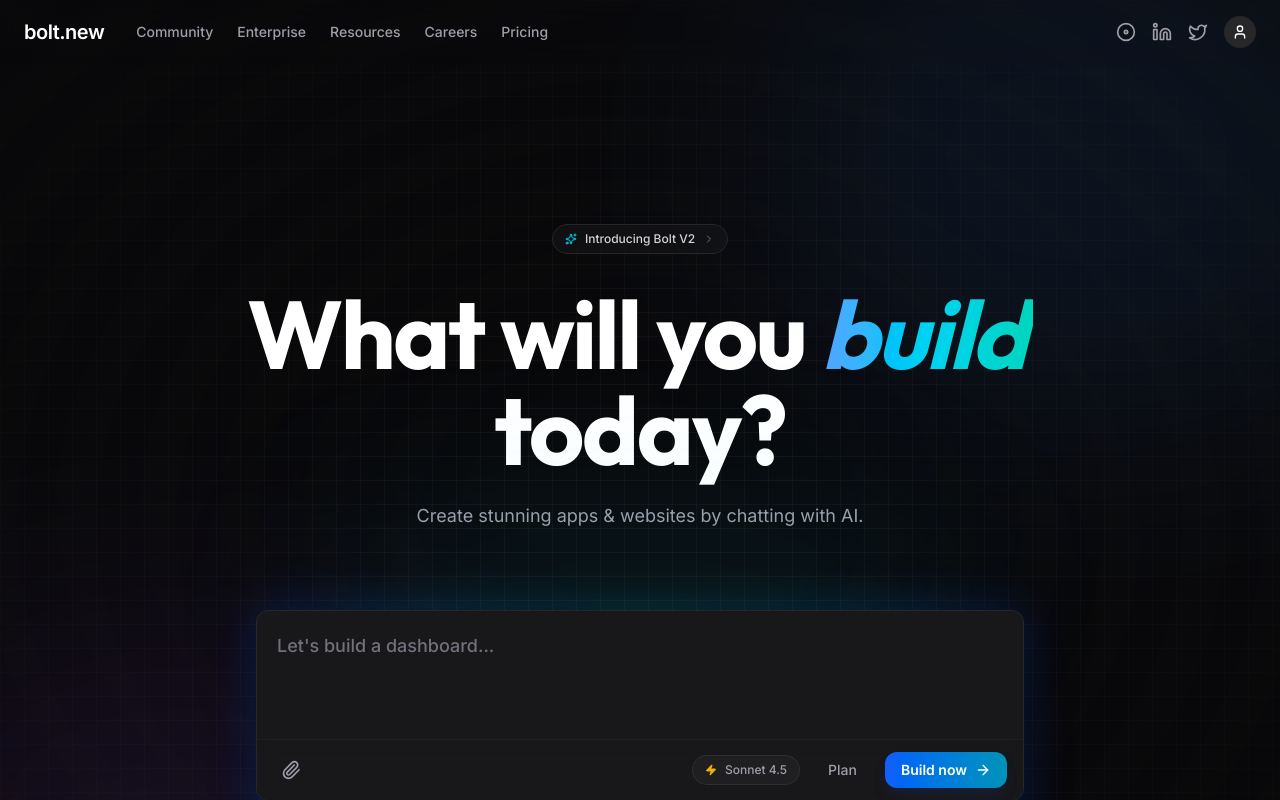
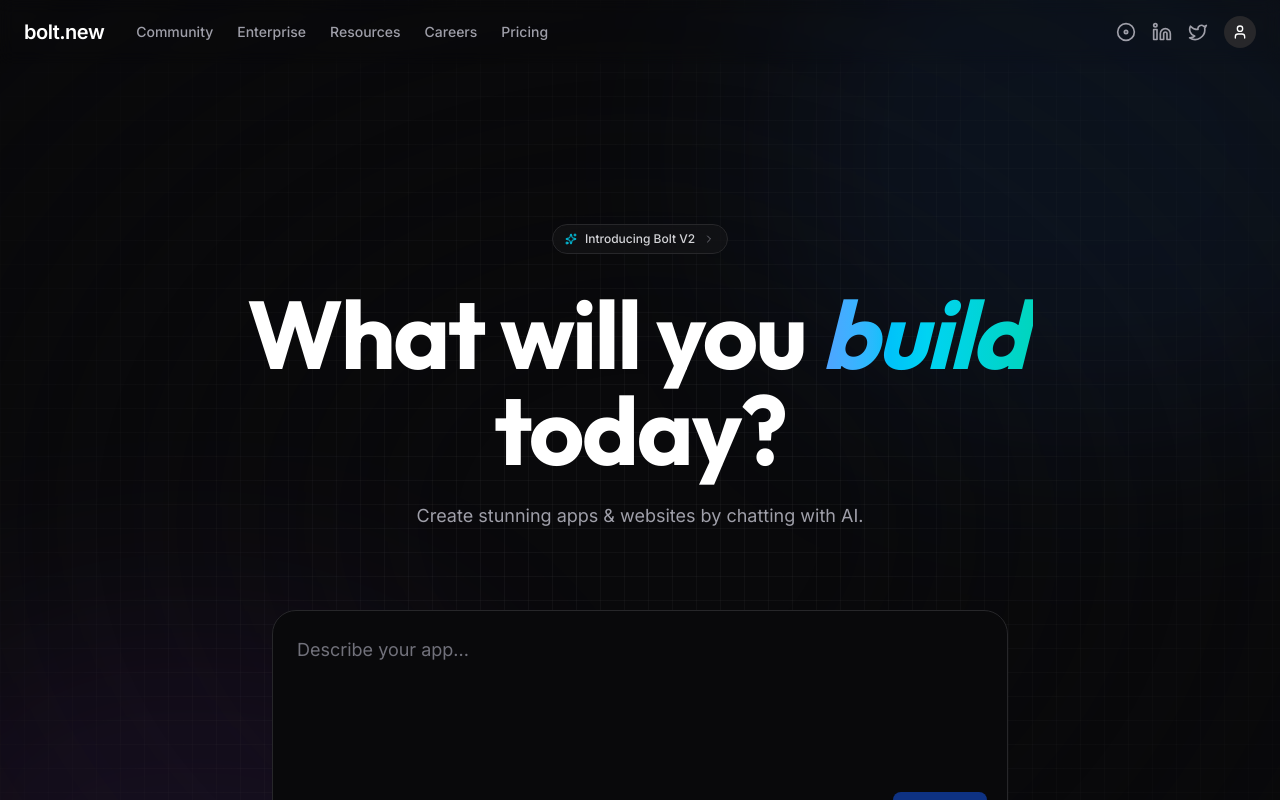
Before and after one commit to SpiritOfKedar/nextgen, a React (Vite) app in the folder frontend/: page / in a window 1280 px wide. Built offline with nearby package versions, Linux system fonts and the light colour scheme.

Commit message:
input box validation

```diff
--- a/frontend/src/components/Chat/InputArea.tsx
+++ b/frontend/src/components/Chat/InputArea.tsx
@@ -33,18 +33,9 @@
     };
 
     return (
-        <div className="w-full max-w-3xl mx-auto mb-20 relative">
-            {/* The Glowing Horizon Effect */}
-            <div
-                className={`absolute -inset-1 rounded-2xl bg-gradient-to-r from-blue-600 via-cyan-500 to-blue-600 opacity-20 blur-xl transition-opacity duration-500 ${isFocused ? 'opacity-40' : 'opacity-20'}`}
-            />
-            <div
-                className={`absolute -top-10 left-1/2 -translate-x-1/2 w-3/4 h-20 bg-cyan-500/20 blur-[100px] rounded-full pointer-events-none transition-all duration-700 ${isFocused ? 'w-full h-32 bg-cyan-500/30' : ''}`}
-            />
-
-            {/* Input Container */}
+        <div className="w-full max-w-3xl mx-auto mb-10 px-4">
             <motion.div
-                className="relative flex flex-col w-full min-h-[160px] bg-zinc-900 border border-zinc-800 rounded-xl overflow-hidden shadow-2xl transition-colors duration-300 focus-within:border-zinc-700"
+                className={`relative flex flex-col w-full bg-[#09090b] border rounded-3xl overflow-hidden transition-all duration-300 ${isFocused ? 'border-zinc-700 shadow-xl shadow-black/40' : 'border-zinc-800'}`}
                 onFocus={() => setIsFocused(true)}
                 onBlur={() => setIsFocused(false)}
                 initial={{ y: 20, opacity: 0 }}
@@ -52,56 +43,57 @@
                 transition={{ delay: 0.3 }}
             >
                 <textarea
-                    className="w-full h-full p-5 bg-transparent text-lg text-white placeholder-zinc-500 resize-none focus:outline-none font-medium leading-relaxed"
-                    placeholder="Let's build a dashboard..."
-                    rows={3}
+                    className="w-full p-6 bg-transparent text-white placeholder-zinc-500 resize-none focus:outline-none text-lg leading-relaxed min-h-[140px] max-h-[400px]"
+                    placeholder="Describe your app..."
+                    rows={4}
                     value={inputValue}
                     onChange={(e) => setInputValue(e.target.value)}
                     onKeyDown={handleKeyDown}
                 />
 
                 {/* Bottom Controls */}
-                <div className="flex flex-wrap items-center justify-between gap-2 px-4 py-3 bg-zinc-900/50 backdrop-blur-sm mt-auto border-t border-zinc-800/50">
-                    {/* Left: Attachment & Enhancement */}
-                    <div className="flex items-center gap-2">
-                        <button className="p-2 text-zinc-400 hover:text-white transition-colors hover:bg-zinc-800 rounded-lg group relative" title="Attach photos/videos">
-                            <Paperclip className="w-5 h-5 group-hover:rotate-45 transition-transform" />
+                <div className="flex flex-wrap items-center justify-between gap-3 px-5 py-4 bg-transparent mt-auto">
+                    {/* Left: Attachment */}
+                    <div className="relative">
+                        <input
+                            type="file"
+                            id="file-upload"
+                            className="hidden"
+                            onChange={(e) => console.log('File selected:', e.target.files?.[0]?.name)}
+                        />
+                        <button
+                            onClick={() => document.getElementById('file-upload')?.click()}
+                            className="flex items-center gap-2 px-3 py-1.5 text-xs font-medium text-zinc-400 hover:text-white hover:bg-zinc-800/50 rounded-lg transition-colors group"
+                        >
+                            <Paperclip className="w-4 h-4" />
+                            <span>Add files</span>
                         </button>
                     </div>
 
-                    {/* Right: Model & Actions */}
-                    <div className="flex items-center gap-3">
-                        <div className="flex items-center gap-2 px-3 py-1.5 text-xs font-medium text-zinc-400 bg-zinc-800/50 rounded-full border border-zinc-700/50 select-none">
-                            <Zap className="w-3 h-3 text-yellow-500 fill-yellow-500" />
+                    {/* Right: Actions */}
+                    <div className="flex items-center gap-4">
+                        <div className="flex items-center gap-1.5 text-xs font-medium text-zinc-400">
+                            <Zap className="w-3 h-3 text-zinc-500" />
                             <span>Sonnet 4.5</span>
                         </div>
 
-                        <button className="px-4 py-2 text-sm font-medium text-zinc-400 hover:text-white transition-colors">
-                            Plan
-                        </button>
-
                         <button
                             onClick={handleSendMessage}
-                            className="flex items-center gap-2 px-4 py-2 text-sm font-bold text-white bg-gradient-to-r from-blue-600 to-cyan-600 hover:from-blue-500 hover:to-cyan-500 rounded-xl shadow-lg shadow-blue-900/20 transition-all hover:scale-[1.02] active:scale-[0.98]"
+                            className={`flex items-center gap-2 px-4 py-2 text-sm font-semibold text-white bg-blue-600 hover:bg-blue-500 rounded-lg shadow-md shadow-blue-500/10 transition-all ${!inputValue.trim() ? 'opacity-50 cursor-not-allowed' : 'hover:scale-[1.02] active:scale-[0.98]'}`}
+                            disabled={!inputValue.trim()}
                         >
-                            Build now
-                            <ArrowRight className="w-4 h-4" />
+                            <span>Build</span>
+                            <ArrowRight className="w-4 h-4 ml-1" />
                         </button>
                     </div>
                 </div>
             </motion.div>
 
-            {/* Footer Links under input */}
-            <motion.div
-                initial={{ opacity: 0 }}
-                animate={{ opacity: 1 }}
-                transition={{ delay: 0.5 }}
-                className="flex items-center justify-center gap-4 mt-6 text-sm text-zinc-500"
-            >
-                <span>or import from</span>
-                <button className="hover:text-zinc-300 transition-colors">Figma</button>
-                <button className="hover:text-zinc-300 transition-colors">GitHub</button>
-            </motion.div>
+            <div className="text-center mt-6">
+                <p className="text-xs text-zinc-500 font-medium">
+                    Use <span className="text-zinc-400 transition-colors">Shift + Return</span> for new line
+                </p>
+            </div>
         </div>
     );
 };
```
